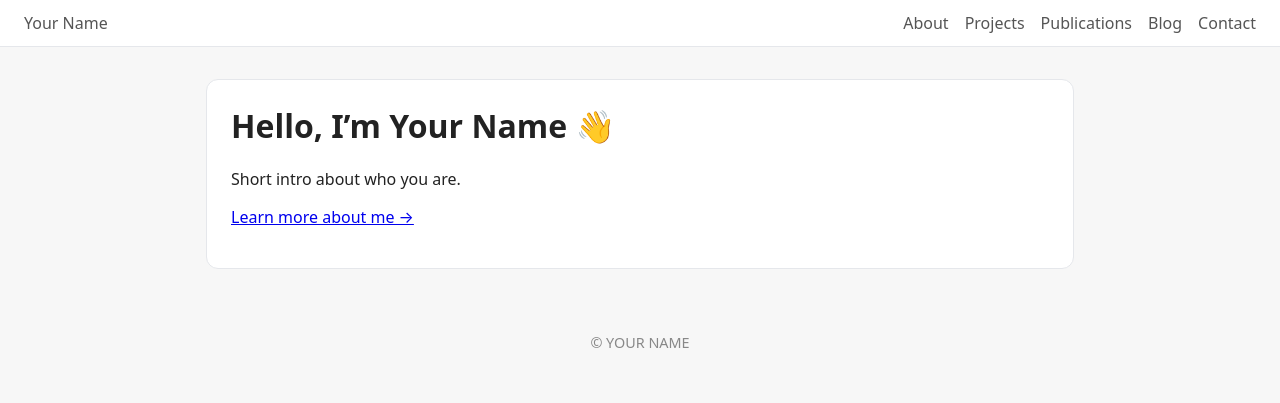
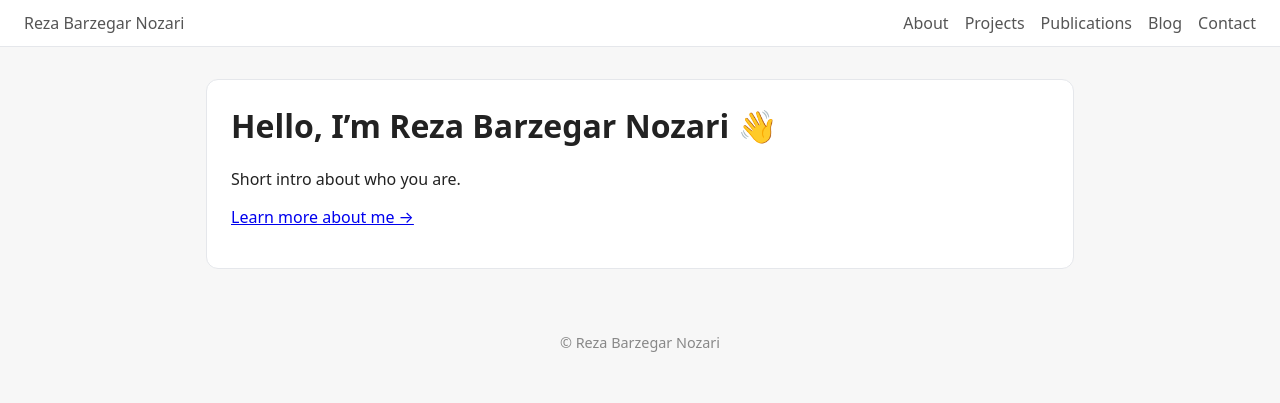
Before and after one commit to RezaBN/RezaBN.github.io, a plain HTML site: page index.html in a window 1280 px wide. Drawn offline with Linux system fonts and the light colour scheme.

Commit message:
Update index.html

```diff
--- a/index.html
+++ b/index.html
@@ -2,13 +2,13 @@
 <html lang="en">
 <head>
   <meta charset="UTF-8" />
-  <title>Home – Your Name</title>
+  <title>Home – Reza Barzegar Nozari</title>
   <link rel="stylesheet" href="assets/style.css" />
   <meta name="viewport" content="width=device-width, initial-scale=1.0" />
 </head>
 <body>
   <header class="navbar">
-    <div class="brand"><a href="index.html">Your Name</a></div>
+    <div class="brand"><a href="index.html">Reza Barzegar Nozari</a></div>
     <ul>
       <li><a href="about.html">About</a></li>
       <li><a href="projects.html">Projects</a></li>
@@ -20,12 +20,12 @@
 
   <main class="container">
     <div class="card">
-      <h1>Hello, I’m Your Name 👋</h1>
+      <h1>Hello, I’m Reza Barzegar Nozari 👋</h1>
       <p>Short intro about who you are.</p>
       <p><a href="about.html">Learn more about me →</a></p>
     </div>
   </main>
 
-  <footer>© YOUR NAME</footer>
+  <footer>© Reza Barzegar Nozari</footer>
 </body>
 </html>
```
